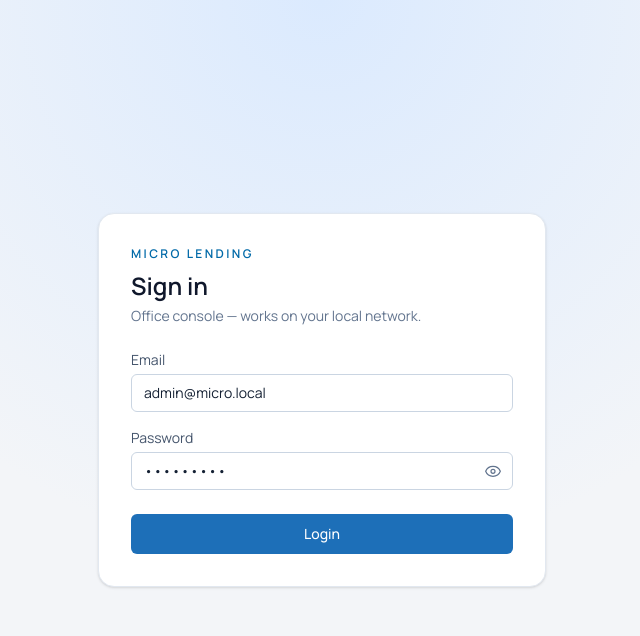
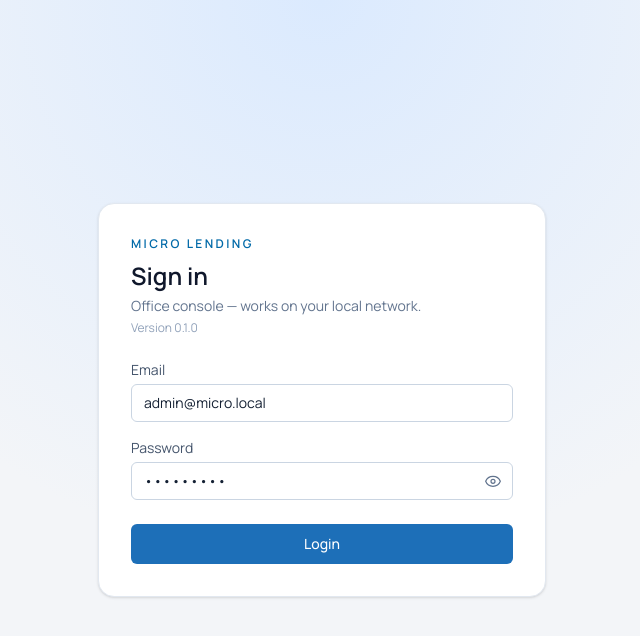
Before and after one commit to ricardo-alvaro-1988/micro-lending, a React (Vite) app in the folder frontend/: page /login in a window 1280 px wide. Shown: the top 636 px of the page, without its empty margins (318-958 px from the left). Built offline with nearby package versions, Linux system fonts and the light colour scheme; no server answers.

Commit message:
Show version 0.1.0 on login page

```diff
--- a/frontend/src/pages/LoginPage.tsx
+++ b/frontend/src/pages/LoginPage.tsx
@@ -39,6 +39,7 @@ export function LoginPage() {
           <div className="text-xs font-semibold uppercase tracking-[0.2em] text-sky-700">Micro Lending</div>
           <h1 className="mt-2 text-2xl font-semibold text-slate-900">Sign in</h1>
           <p className="mt-1 text-sm text-slate-500">Office console — works on your local network.</p>
+          <p className="mt-1 text-xs text-slate-400">Version 0.1.0</p>
         </div>
 
         {error && (
```
